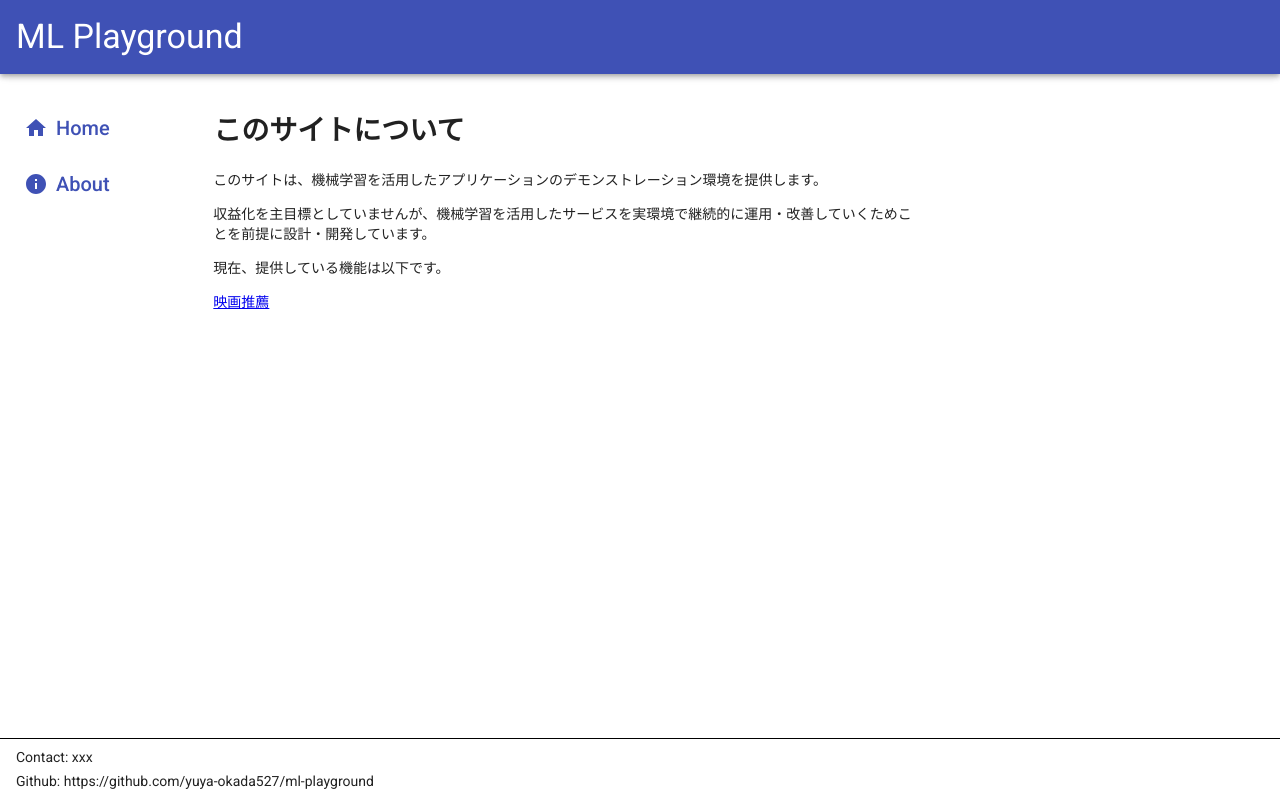
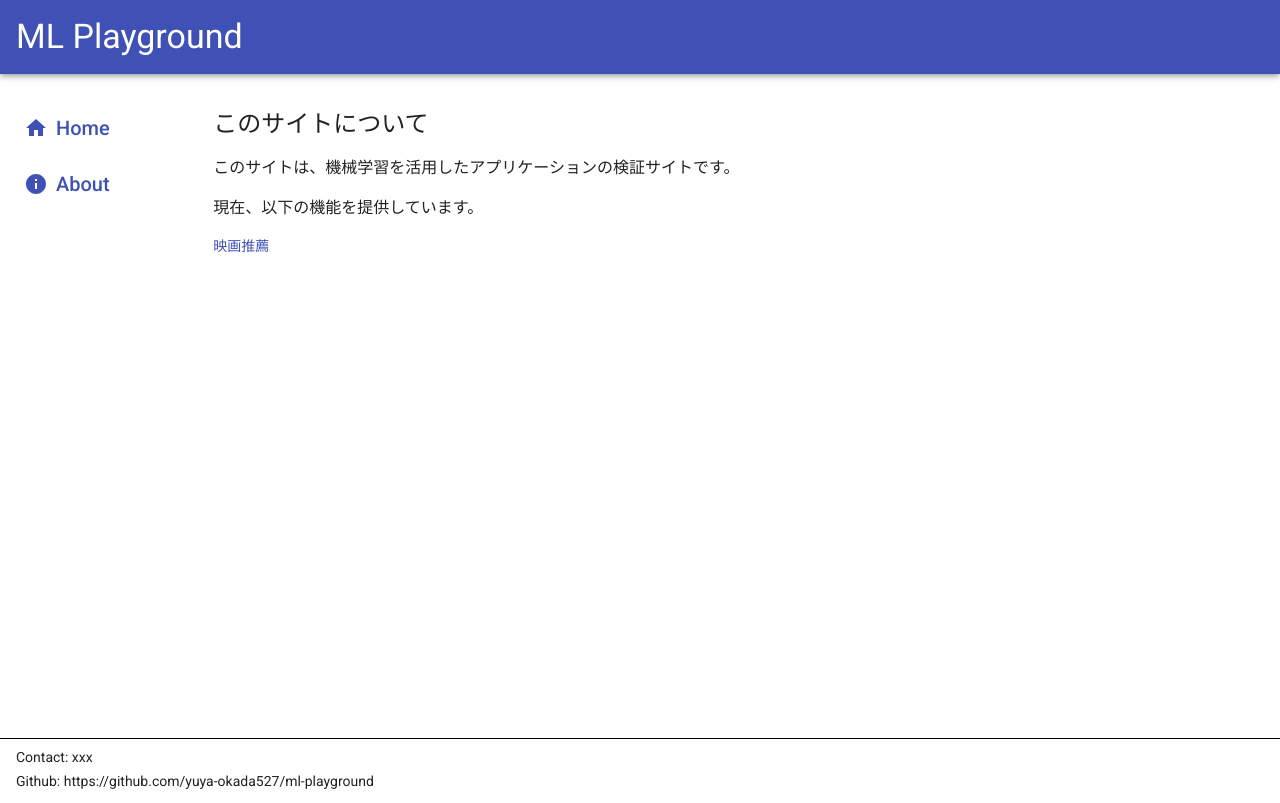
Before and after one commit to yuya-okada527/ml-playground-fe, a Next.js app: page /about in a window 1280 px wide. Built offline with nearby package versions, Linux system fonts and the light colour scheme; no server answers.

Commit message:
update about page

```diff
--- a/src/pages/about.tsx
+++ b/src/pages/about.tsx
@@ -1,32 +1,54 @@
-/* eslint-disable jsx-a11y/anchor-is-valid */
-// TODO 暫定対応
-import { Grid } from "@material-ui/core";
+import {
+  Grid,
+  Typography,
+  Link as MaterialLink,
+  makeStyles,
+  Theme,
+  createStyles,
+} from "@material-ui/core";
 import Link from "next/link";
 import Layout from "../components/Layout";
+
+const useStyles = makeStyles((theme: Theme) =>
+  createStyles({
+    title: {
+      marginTop: theme.spacing(2),
+      marginBottom: theme.spacing(2),
+    },
+    subText: {
+      marginBottom: theme.spacing(2),
+    },
+    link: {
+      cursor: "pointer",
+    },
+  })
+);
 
 /**
  * Aboutページをレンダリングします。
  */
-const AboutPage: React.FC = () => (
+const AboutPage: React.FC = () => {
+  const classes = useStyles();
+  return (
     <Layout title="About Site" description="サイトの説明">
       <Grid container>
         <Grid item xs={8}>
-        <h1>このサイトについて</h1>
-        <p>
-          このサイトは、機械学習を活用したアプリケーションのデモンストレーション環境を提供します。
-        </p>
-        <p>
-          収益化を主目標としていませんが、機械学習を活用したサービスを実環境で継続的に運用・改善していくためことを前提に設計・開発しています。
-        </p>
-        <p>現在、提供している機能は以下です。</p>
-        <p>
+          <Typography variant="h5" component="h1" className={classes.title}>
+            このサイトについて
+          </Typography>
+          <Typography variant="body1" className={classes.subText}>
+            このサイトは、機械学習を活用したアプリケーションの検証サイトです。
+          </Typography>
+          <Typography variant="body1" className={classes.subText}>
+            現在、以下の機能を提供しています。
+          </Typography>
           <Link href="/">
-            <a>映画推薦</a>
+            <MaterialLink className={classes.link}>映画推薦</MaterialLink>
           </Link>
-        </p>
         </Grid>
       </Grid>
     </Layout>
   );
+};
 
 export default AboutPage;
```
Lines whose indentation alone changed are shown as unchanged.
